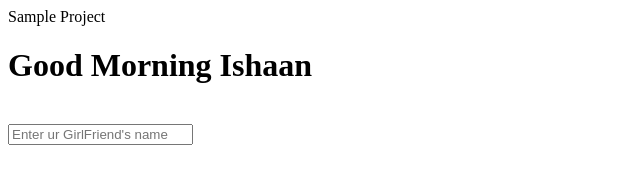
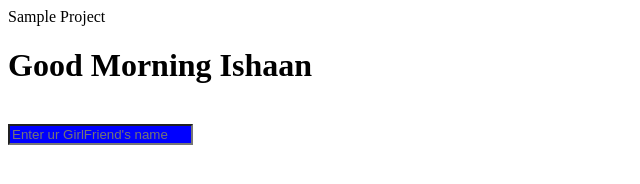
Before and after one commit to Manshu02/SampleProject, a plain HTML site: page Index.html in a window 1280 px wide. Shown: the whole page, without its empty margins (0-640 px from the left). Drawn offline with Linux system fonts and the light colour scheme.

Commit message:
added style

```diff
--- a/Index.html
+++ b/Index.html
@@ -9,7 +9,7 @@
 <body>
     Sample Project
     <h1>Good Morning Ishaan</h1><br>
-    <input type="text" placeholder="Enter ur GirlFriend's name"/>
+    <input id ="txtBox" type="text" placeholder="Enter ur GirlFriend's name"/>
     <script src="Index.js"></script>
 </body>
 </html>
--- a/Styles.css
+++ b/Styles.css
@@ -0,0 +1,3 @@
+#txtBox{
+    background-color: blue ;
+}
```
